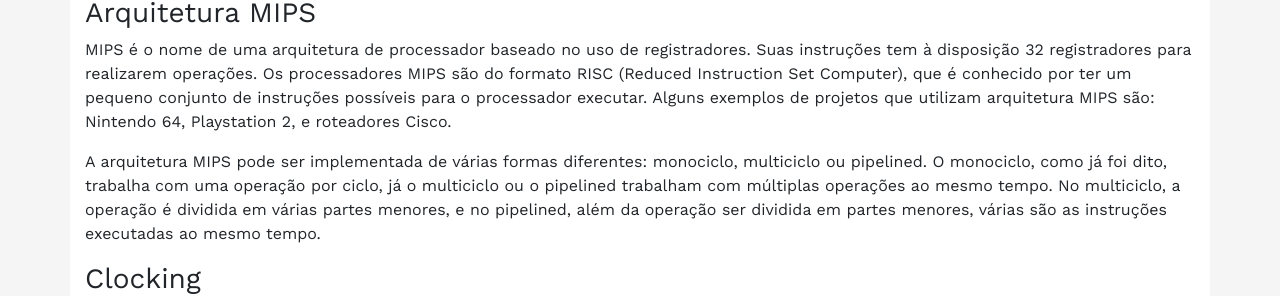
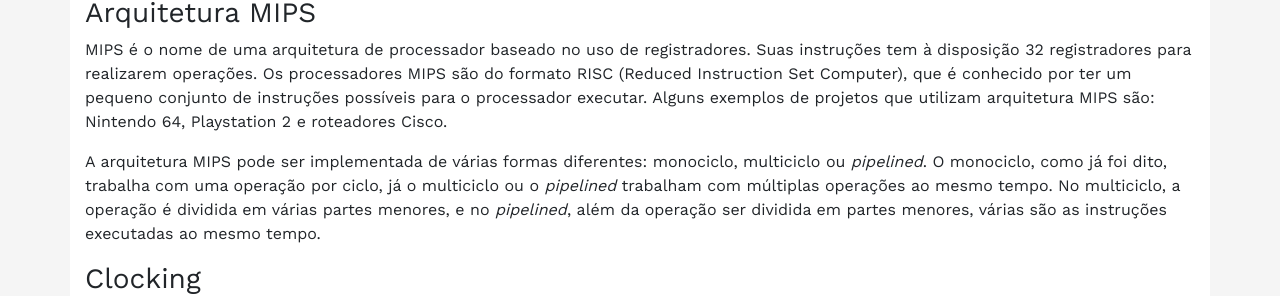
Before and after one commit to Haltz01/monocycleMIPS_101_website, a React (Create React App) app in the folder frontend/: page / in a window 1280 px wide. Shown: the part 1325-1621 px from the top of the page. Built offline with nearby package versions, Linux system fonts and the light colour scheme.

Commit message:
Revising text

```diff
--- a/frontend/src/pages/Main.js
+++ b/frontend/src/pages/Main.js
@@ -133,10 +133,10 @@ export default function Main() {
                         {/* ---------------------------- ARQUITETURA MIPS (RISC) ---------------------------- */}
                         <h3 id="MIPS"> Arquitetura MIPS </h3>
                         <p>
-                            MIPS é o nome de uma arquitetura de processador baseado no uso de registradores. Suas instruções tem à disposição 32 registradores para realizarem operações. Os processadores MIPS são do formato RISC (Reduced Instruction Set Computer), que é conhecido por ter um pequeno conjunto de instruções possíveis para o processador executar. Alguns exemplos de projetos que utilizam arquitetura MIPS são: Nintendo 64, Playstation 2, e roteadores Cisco.
+                            MIPS é o nome de uma arquitetura de processador baseado no uso de registradores. Suas instruções tem à disposição 32 registradores para realizarem operações. Os processadores MIPS são do formato RISC (Reduced Instruction Set Computer), que é conhecido por ter um pequeno conjunto de instruções possíveis para o processador executar. Alguns exemplos de projetos que utilizam arquitetura MIPS são: Nintendo 64, Playstation 2 e roteadores Cisco.
                         </p>
                         <p>
-                            A arquitetura MIPS pode ser implementada de várias formas diferentes: monociclo, multiciclo ou pipelined. O monociclo, como já foi dito, trabalha com uma operação por ciclo, já o multiciclo ou o pipelined trabalham com múltiplas operações ao mesmo tempo. No multiciclo, a operação é dividida em várias partes menores, e no pipelined, além da operação ser dividida em partes menores, várias são as instruções executadas ao mesmo tempo.
+                            A arquitetura MIPS pode ser implementada de várias formas diferentes: monociclo, multiciclo ou <i>pipelined</i>. O monociclo, como já foi dito, trabalha com uma operação por ciclo, já o multiciclo ou o <i>pipelined</i> trabalham com múltiplas operações ao mesmo tempo. No multiciclo, a operação é dividida em várias partes menores, e no <i>pipelined</i>, além da operação ser dividida em partes menores, várias são as instruções executadas ao mesmo tempo.
                         </p>
 
                         {/* ---------------------------- CLOCKING ---------------------------- */}
@@ -204,7 +204,7 @@ export default function Main() {
                         {/* ---------------------------- PC - PROGRAM COUNTER ---------------------------- */}
                         <h3 id="program_counter">Contador de Programa</h3>
                         <p>
-                            As instruções na arquitetura MIPS tem 32 bits (ou seja, 4 bytes), e como elas são organizadas sequencialmente na memória, o que ocorre é que após a interpretação de uma, basta andar 4 bytes na memória para começar a executar a próxima instrução. Tendo isso em vista, há o <b><i>Program Counter</i></b> (PC; contador de programa), responsável por indicar em que endereço de memória está a instrução atual, além de “andar” pela memória a fim de dar continuidade ao programa (indo para o endereço da próxima instrução que deve ser executada). O contador de programa é a unidade apresentada abaixo.
+                            As instruções na arquitetura MIPS tem 32 bits (ou seja, 4 bytes), e como elas são organizadas sequencialmente na memória, o que ocorre é que após a interpretação de uma, basta andar 4 bytes na memória para começar a executar a próxima instrução. Tendo isso em vista, há o <b><i>Program Counter</i></b> (PC; contador de programa), responsável por indicar em que endereço de memória está a instrução atual, além de “andar” pela memória a fim de dar continuidade ao programa (indo para o endereço da próxima instrução que deve ser executada). O contador de programa é a unidade apresentada abaixo (registrador de 32 bits).
                         </p>
                         <div className="d-flex justify-content-center my-3">
                             <img src={buscaInstrucoes} className="img-fluid shadow rounded w-50" alt="Busca de instruções: contador de programa e memória de instruções" />
```
